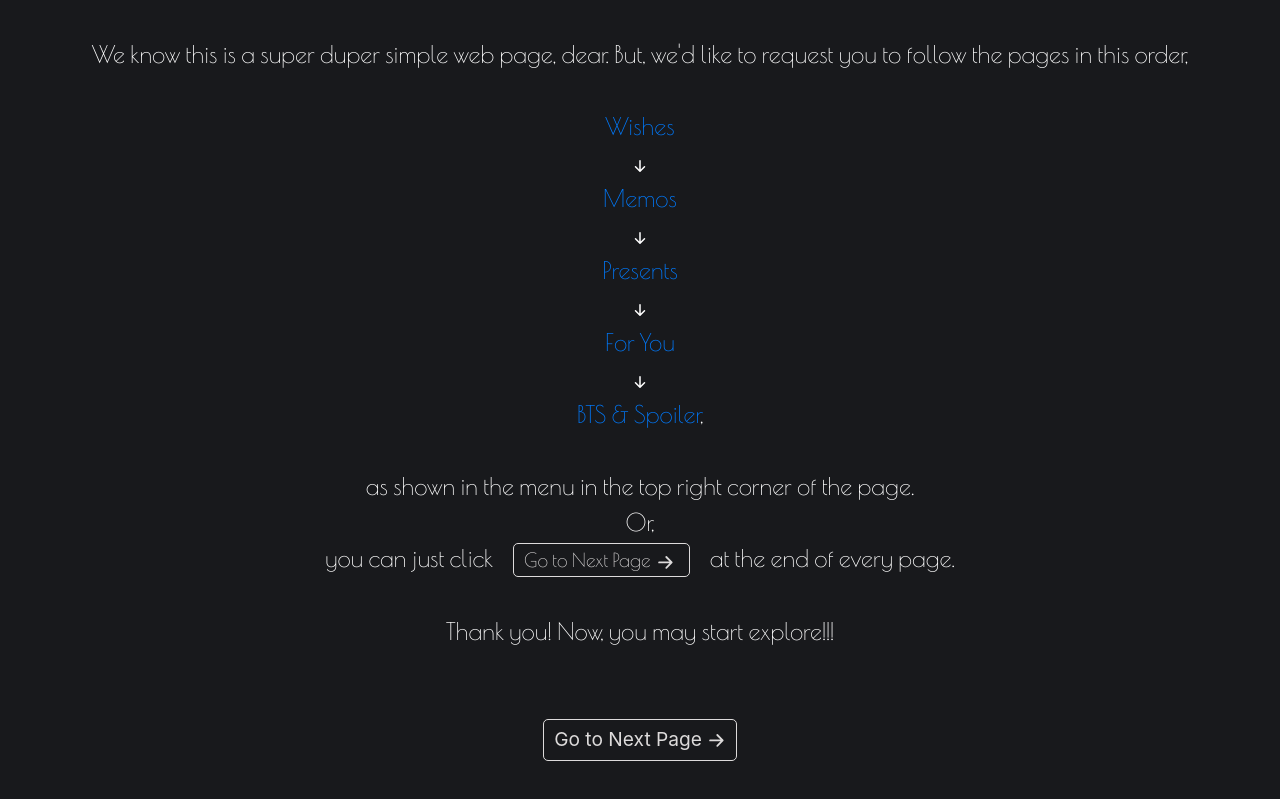
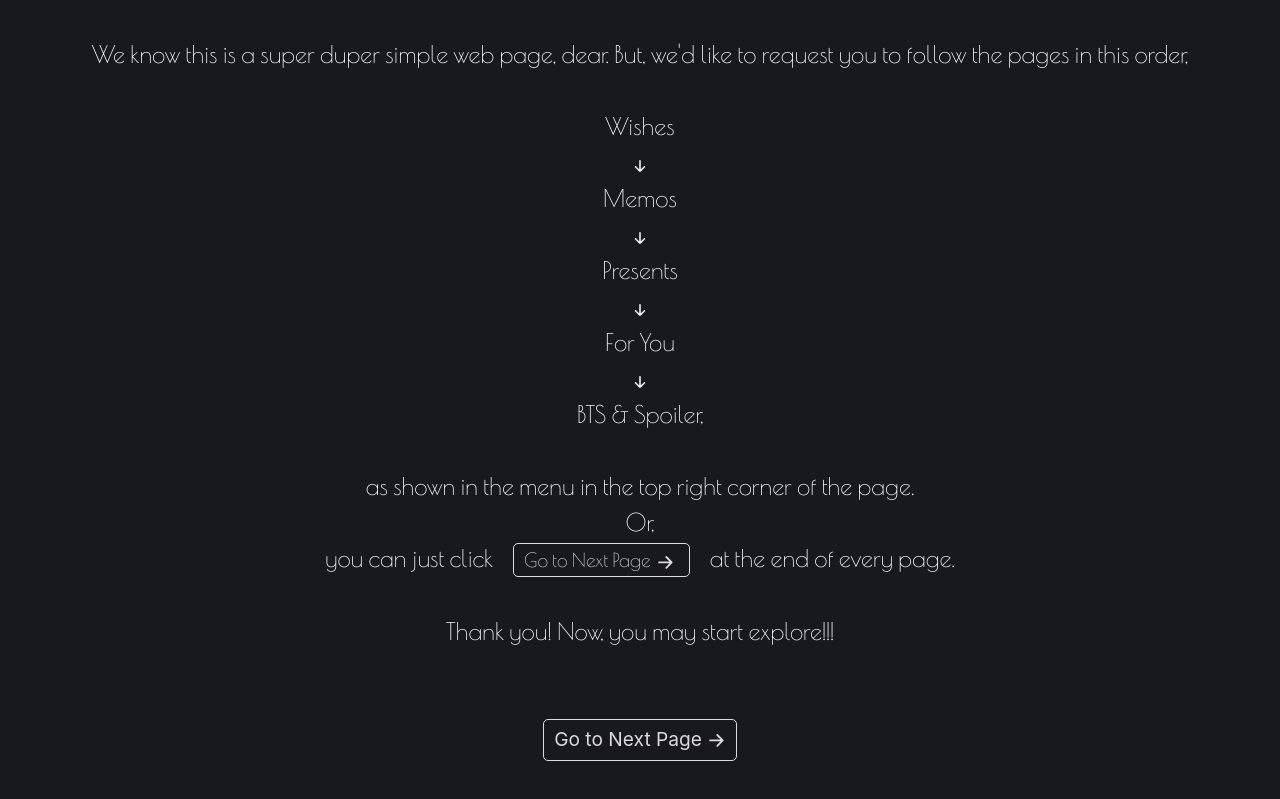
Before and after one commit to tweltar/hnin-au-bd, a React (Create React App) app: page /#/ in a window 1280 px wide. Shown: the part 892-1691 px from the top of the page. Built offline with nearby package versions, Linux system fonts and the light colour scheme; a web font is replaced by a local one.

Commit message:
Update color of a and add transition

```diff
--- a/src/App.css
+++ b/src/App.css
@@ -10,10 +10,13 @@ body {
 
 a {
   text-decoration: none;
+  color: white;
+  transition: all 200ms ease-in-out;
 }
 
 a:hover {
   text-decoration: none;
+  color: gray;
 }
 
 .App {
```
